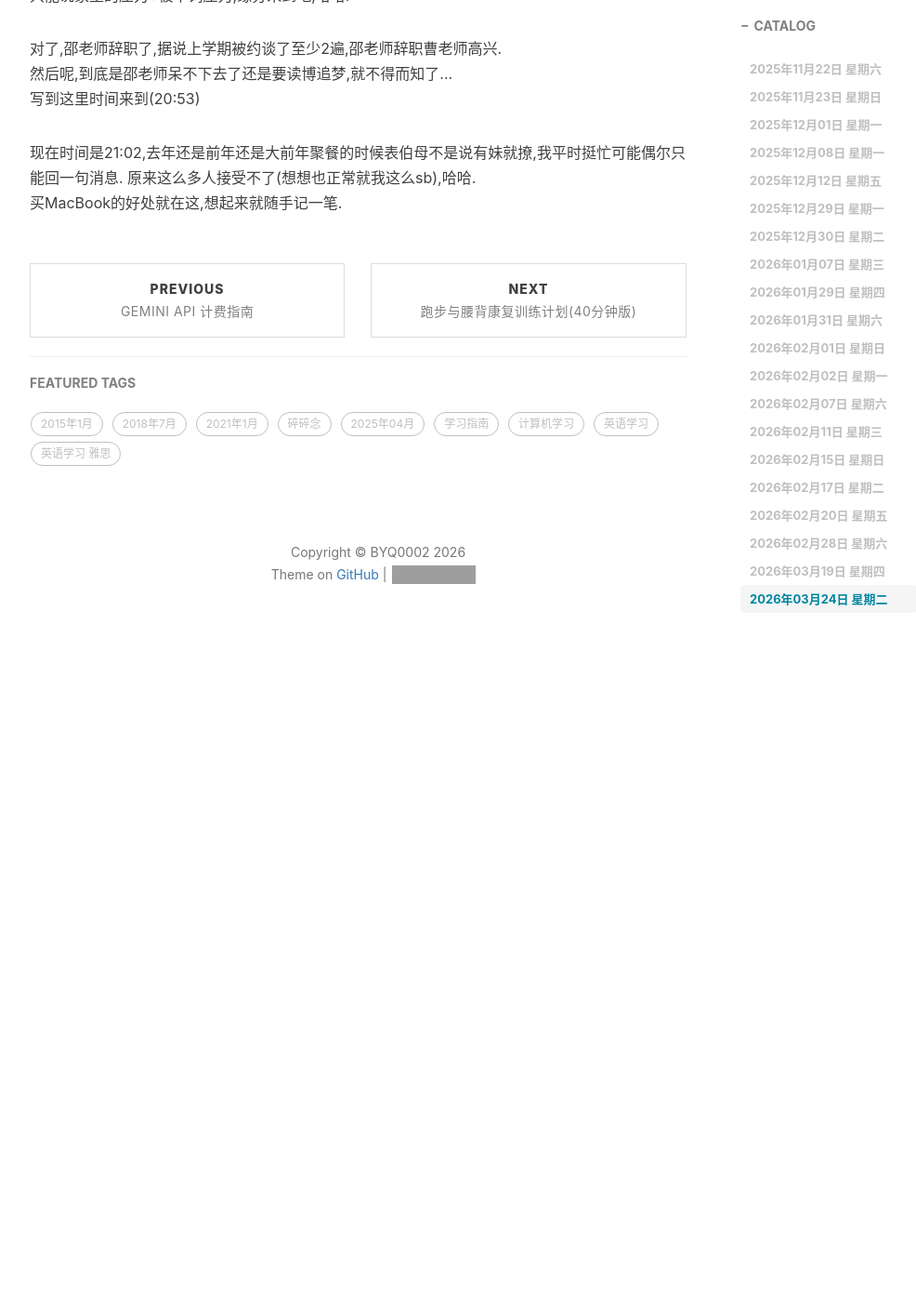
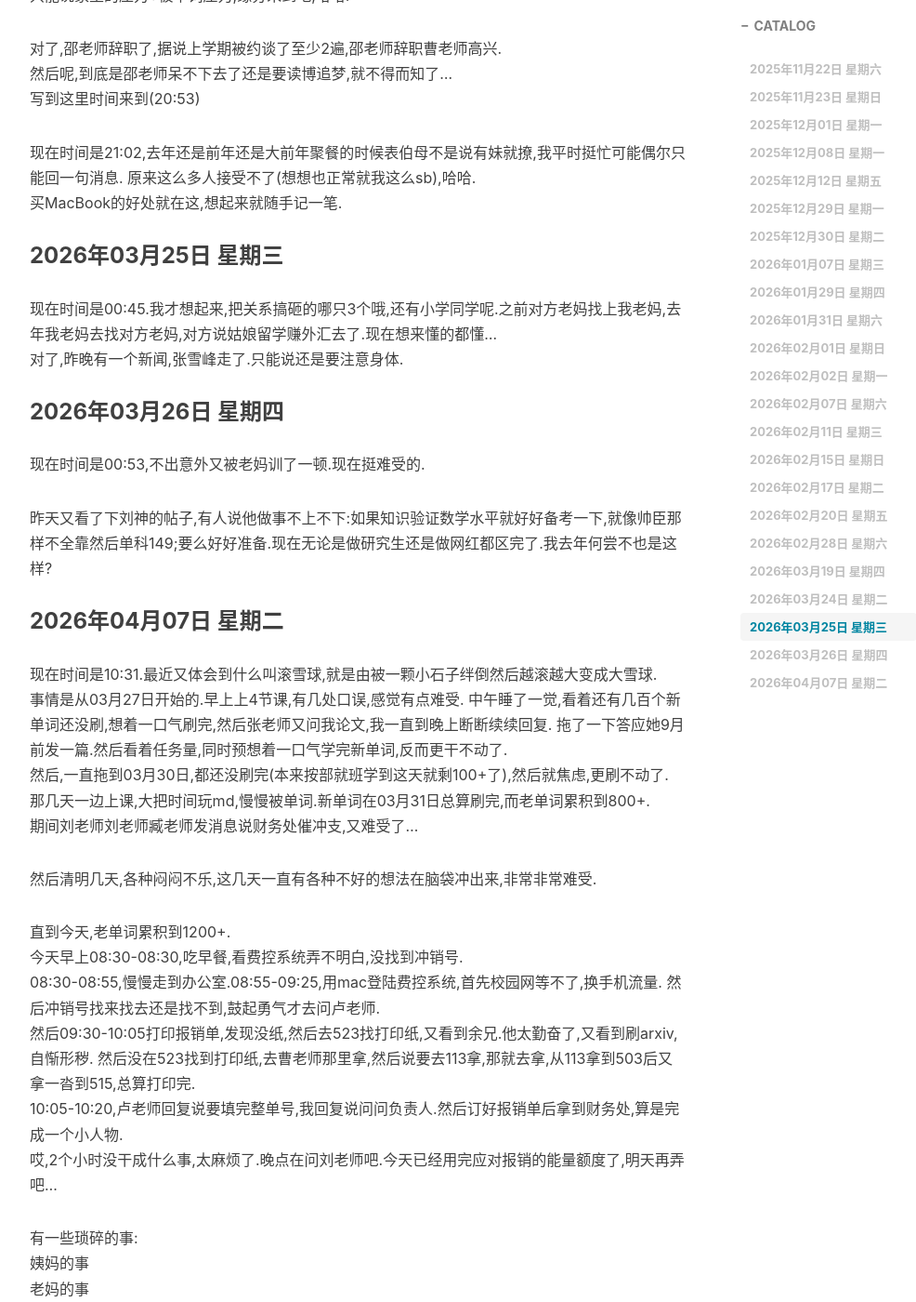
Before and after one commit to Shiina25qpwe/Shiina25qpwe.github.io, a Jekyll site: the page built from _posts/2025-11-08-一点近况v25.md, in a window 1280 px wide and 1400 px high, scrolled down 23010 px. Shown: the whole window at 93% size, without its empty margins (233-1219 px from the left). Built offline with Jekyll 4.4.1, drawn with Linux system fonts in a browser that asks for light colours; nearby versions of some CDN libraries; comment, search, counter and statistics services are not loaded; before the commit the page ends 23732 px from its top, so only the background shows below that; some of the changed text lies outside the part shown; grey boxes are pictures that could not be loaded.

Commit message:
更新日记

```diff
--- a/_posts/2025-11-08-一点近况v25.md
+++ b/_posts/2025-11-08-一点近况v25.md
@@ -660,3 +660,46 @@ https://www.zhihu.com/question/1985686511627306600/answer/1991505529701421659
 现在时间是21:02,去年还是前年还是大前年聚餐的时候表伯母不是说有妹就撩,我平时挺忙可能偶尔只能回一句消息.
 原来这么多人接受不了(想想也正常就我这么sb),哈哈.
 买MacBook的好处就在这,想起来就随手记一笔.
+
+### 2026年03月25日 星期三
+
+现在时间是00:45.我才想起来,把关系搞砸的哪只3个哦,还有小学同学呢.之前对方老妈找上我老妈,去年我老妈去找对方老妈,对方说姑娘留学赚外汇去了.现在想来懂的都懂...
+对了,昨晚有一个新闻,张雪峰走了.只能说还是要注意身体.
+
+### 2026年03月26日 星期四
+
+现在时间是00:53,不出意外又被老妈训了一顿.现在挺难受的.
+
+昨天又看了下刘神的帖子,有人说他做事不上不下:如果知识验证数学水平就好好备考一下,就像帅臣那样不全靠然后单科149;要么好好准备.现在无论是做研究生还是做网红都区完了.我去年何尝不也是这样?
+
+### 2026年04月07日 星期二
+
+现在时间是10:31.最近又体会到什么叫滚雪球,就是由被一颗小石子绊倒然后越滚越大变成大雪球.
+事情是从03月27日开始的.早上上4节课,有几处口误,感觉有点难受.
+中午睡了一觉,看着还有几百个新单词还没刷,想着一口气刷完,然后张老师又问我论文,我一直到晚上断断续续回复.
+拖了一下答应她9月前发一篇.然后看着任务量,同时预想着一口气学完新单词,反而更干不动了.
+然后,一直拖到03月30日,都还没刷完(本来按部就班学到这天就剩100+了),然后就焦虑,更刷不动了.
+那几天一边上课,大把时间玩md,慢慢被单词.新单词在03月31日总算刷完,而老单词累积到800+.
+期间刘老师刘老师臧老师发消息说财务处催冲支,又难受了...
+
+然后清明几天,各种闷闷不乐,这几天一直有各种不好的想法在脑袋冲出来,非常非常难受.
+
+直到今天,老单词累积到1200+.
+今天早上08:30-08:30,吃早餐,看费控系统弄不明白,没找到冲销号.
+08:30-08:55,慢慢走到办公室.08:55-09:25,用mac登陆费控系统,首先校园网等不了,换手机流量.
+然后冲销号找来找去还是找不到,鼓起勇气才去问卢老师.
+然后09:30-10:05打印报销单,发现没纸,然后去523找打印纸,又看到余兄.他太勤奋了,又看到刷arxiv,自惭形秽.
+然后没在523找到打印纸,去曹老师那里拿,然后说要去113拿,那就去拿,从113拿到503后又拿一沓到515,总算打印完.
+10:05-10:20,卢老师回复说要填完整单号,我回复说问问负责人.然后订好报销单后拿到财务处,算是完成一个小人物.
+哎,2个小时没干成什么事,太麻烦了.晚点在问刘老师吧.今天已经用完应对报销的能量额度了,明天再弄吧...
+
+有一些琐碎的事:
+姨妈的事
+老妈的事
+清明期间自己脑中的不好的想法
+自己这几年干的事情,没干成的事情
+英语学习,读英文版魔夜有点痛苦
+关于自己拖拉,拖延症的本质(?).应该是抑郁(?)性格(?)还是其他原因
+
+这几天有不少零碎的想法,但没有及时记录,现在才特意打开电脑写,感觉有很多想法都流失了,然后因为感觉自己漏掉很多想法又开始纠结.哎,要及时用手机记录...
+(写完这段时间来到10:58)
```
